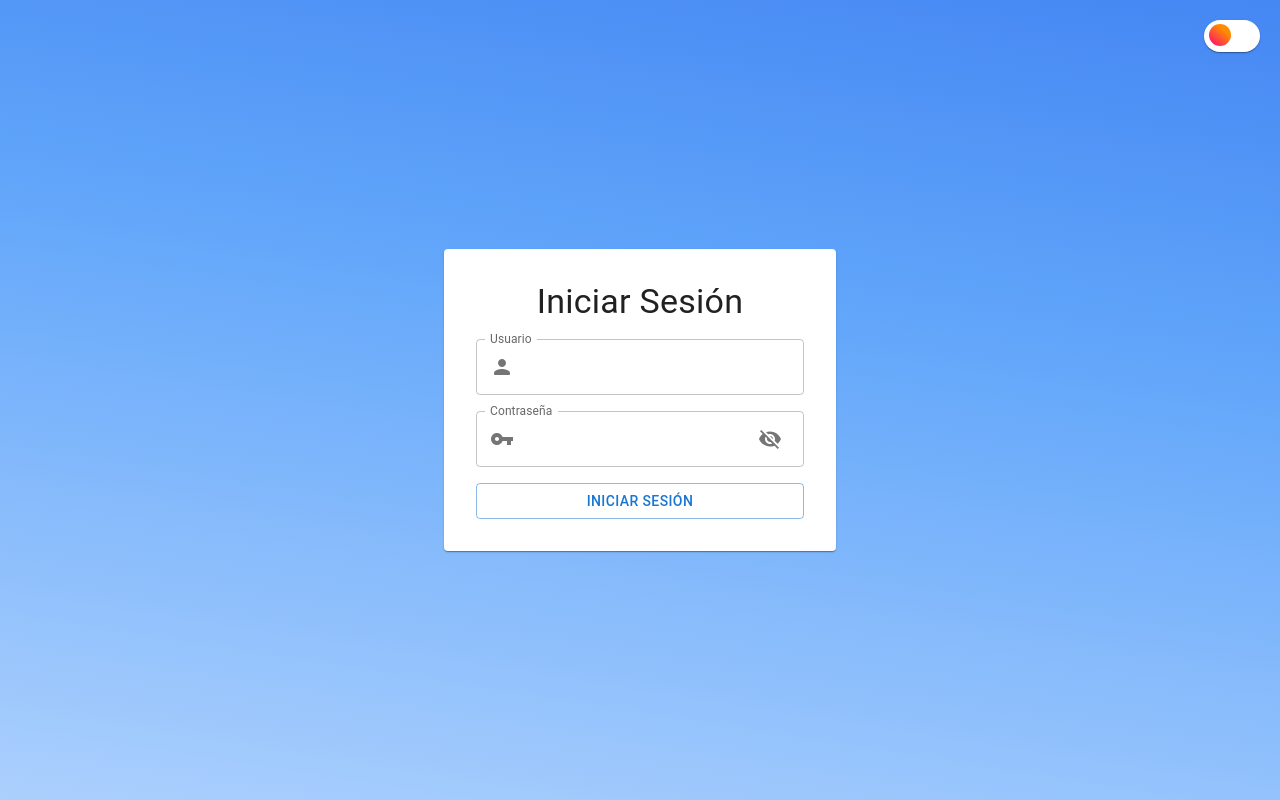
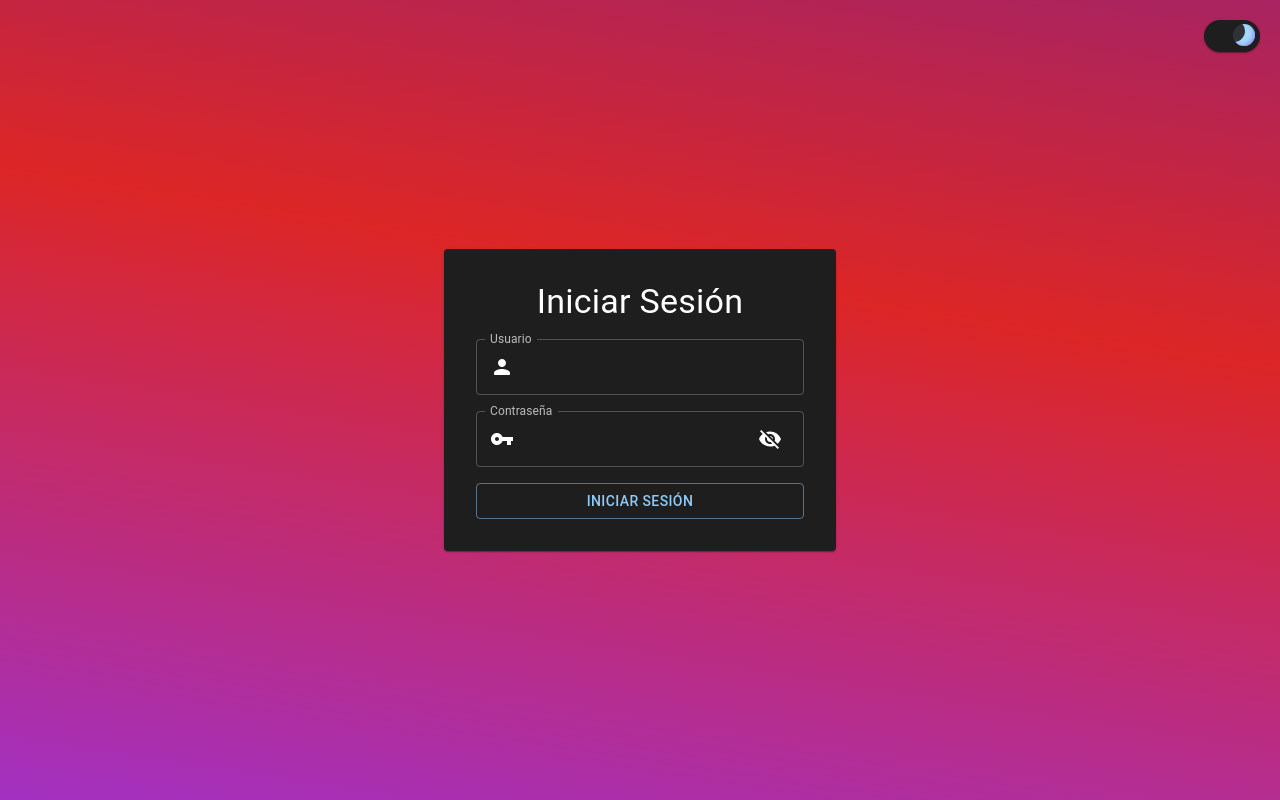
Before and after one commit to Alvaro12P/alvaro-events, a Next.js app: page /login in a window 1280 px wide. Built offline with nearby package versions, Linux system fonts and the light colour scheme; no server answers.

Commit message:
dark mode by default

```diff
--- a/src/pages/_app.tsx
+++ b/src/pages/_app.tsx
@@ -1,4 +1,4 @@
-import { createTheme, ThemeProvider } from '@mui/material'
+import { createTheme, ThemeProvider, useMediaQuery } from '@mui/material'
 import * as locales from '@mui/material/locale'
 import { SessionProvider } from 'next-auth/react'
 import type { AppProps } from 'next/app'
@@ -12,7 +12,7 @@ export const ColorModeCtx = React.createContext<{
 } | null>(null)
 
 export default function App({ Component, pageProps }: AppProps) {
-  const [mode, setMode] = React.useState<'light' | 'dark'>('light')
+  const [mode, setMode] = React.useState<'light' | 'dark'>('dark')
   const colorMode = React.useMemo(
     () => ({
       toggleColorMode: () => {
@@ -22,6 +22,10 @@ export default function App({ Component, pageProps }: AppProps) {
     }),
     [mode]
   )
+
+  React.useEffect(() => {
+    document.body.classList.toggle('dark', mode === 'dark')
+  })
 
   const theme = React.useMemo(
     () =>
```
